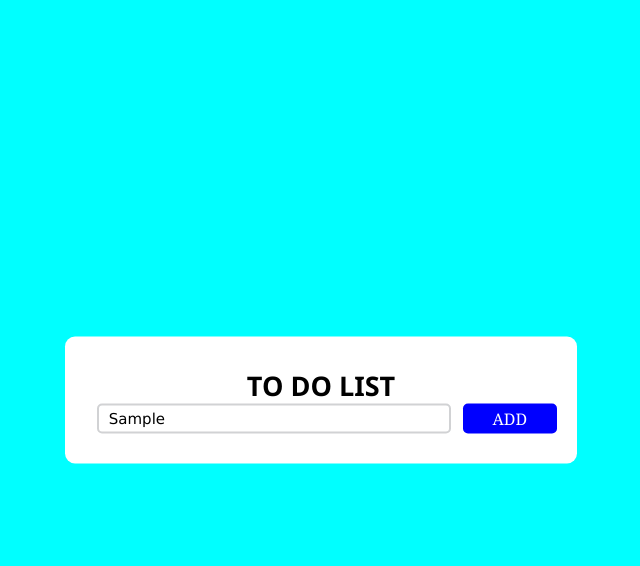
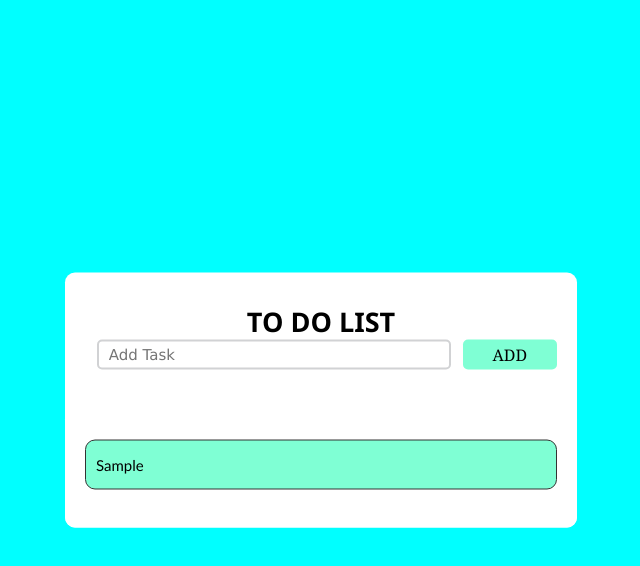
Before and after one commit to Tran-Vu-Duy/to-do-list, a plain HTML site: page index.html in a window 1280 px wide. Both pictures are taken after typing "Sample" into the empty fields and a click on the button "ADD". Shown: the whole page, without its empty margins (319-959 px from the left). Drawn offline with Linux system fonts and the light colour scheme.

Commit message:
action  add

```diff
--- a/index.html
+++ b/index.html
@@ -11,9 +11,10 @@
     <div class="Container">
         <div class="header">
             <h2>TO DO LIST</h2>
-            <input style="text" id="Add" placeholder="Add Task">
-            <button id="push">ADD</button>
+            <input style="text" id="addinput" placeholder="Add Task">
+            <button onclick="addTask()">ADD</button>
         </div>
-        <div id="tasks"></div>
+        <ul id="taskList"></ul>
+        <script src="main.js"></script>
     </div>
 </html>
--- a/main.js
+++ b/main.js
@@ -0,0 +1,12 @@
+const addinput = document.getElementById('addinput');
+const taskList = document.getElementById('taskList');
+
+function addTask(){
+    const taskText = addinput.value.trim();
+    if(taskText!==''){
+        const li = document.createElement('li');
+        li.textContent = taskText;
+        taskList.appendChild(li);
+        addinput.value='';
+    }
+}
--- a/style.css
+++ b/style.css
@@ -45,9 +45,9 @@ body{
     float: right;
     font-weight: 500;
     font-size: 16px;
-    background-color: blue;
+    background-color:aquamarine;
     border: none;
-    color: #fff;
+    color: #000;
     cursor: pointer;
     outline: none;
     width: 20%;
@@ -55,3 +55,38 @@ body{
     border-radius: 5px;
     font-family:Cambria, Cochin, Georgia, Times, 'Times New Roman', serif;
 }
+#taskList{
+    border-radius: 10px;
+    width: 100%;
+    position: relative;
+    background-color: #fff;
+    padding: 30px 20px;
+    margin-top: 10px;
+}
+#taskList li{
+    border-radius: 10px;
+    align-items: center;
+    justify-content: space-between;
+    border: 1px solid #333;
+    cursor: pointer;
+    background-color:aquamarine;
+    height: 50px;
+    margin-bottom: 8px;
+    padding: 5px 10px;
+    display: flex;
+}
+#taskList li{
+    font-family:'Gill Sans', 'Gill Sans MT', Calibri, 'Trebuchet MS', sans-serif ;
+    font-size: 15px;
+    font-weight: 400;
+}
+#taskList button{
+    background-color:aquamarine;
+    color: #fff;
+    border: none;
+    cursor: pointer;
+    outline: none;
+    height: 100%;
+    width: 40px;
+    border-radius: 5px;
+}
```
